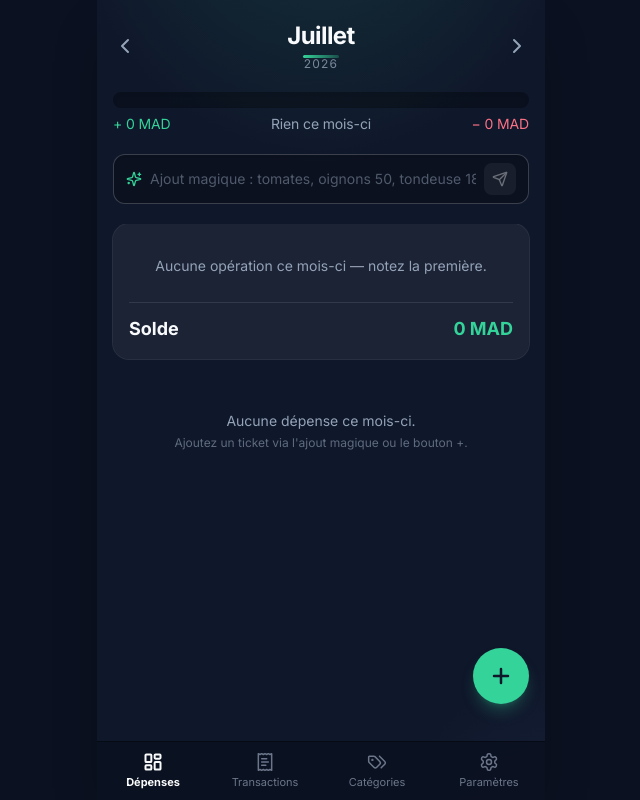
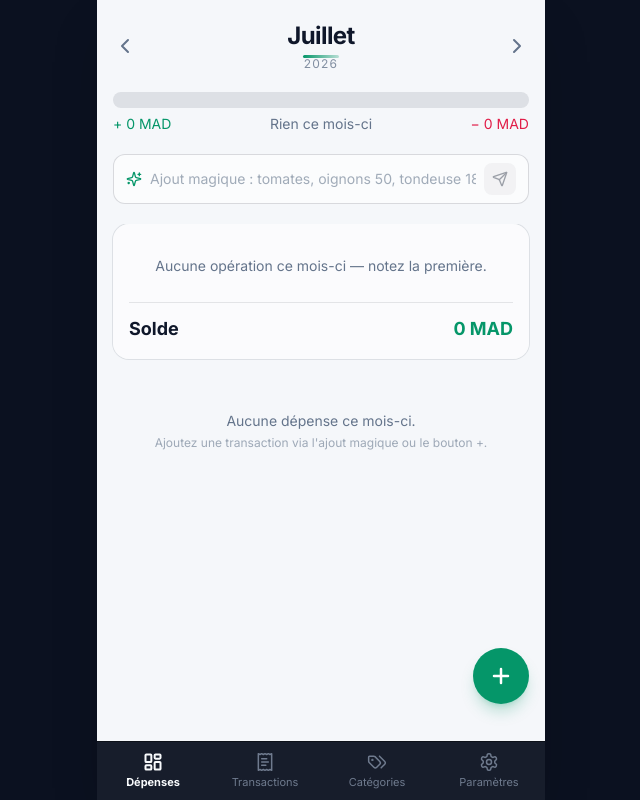
Before and after one commit to babaprincedaouda71/chalk-budget, a Next.js app: page / in a window 1280 px wide. Shown: the whole page, without its empty margins (319-959 px from the left). Built offline with nearby package versions, Linux system fonts and the light colour scheme.

Commit message:
harmonisation du code couleur

```diff
--- a/app/globals.css
+++ b/app/globals.css
@@ -51,8 +51,8 @@ body {
   transform: translateX(-50%);
   background: linear-gradient(
     90deg,
-    theme("colors.chalkGreen"),
-    rgba(52, 211, 153, 0.25)
+    theme("colors.greenDeep"),
+    rgba(5, 150, 105, 0.25)
   );
 }
 
--- a/app/page.tsx
+++ b/app/page.tsx
@@ -29,7 +29,7 @@ export default function DashboardPage() {
     .filter((e) => e.total > 0);
 
   return (
-    <div className="board-bg flex min-h-0 flex-1 flex-col pt-5 text-chalk">
+    <div className="paper-bg flex min-h-0 flex-1 flex-col pt-5 text-ink">
       {/* Partie fixe : mois, ratio, ajout magique */}
       <div className="space-y-5">
         <MonthSelector />
@@ -42,18 +42,18 @@ export default function DashboardPage() {
       {/* Totaux par catégorie (carte) */}
       <section
         aria-label="Totaux par catégorie"
-        className="mx-4 rounded-2xl bg-white/5 p-4 ring-1 ring-white/10"
+        className="mx-4 rounded-2xl bg-white/60 p-4 ring-1 ring-ink/10"
       >
         {!ready ? (
-          <p className="text-center text-sm text-chalkDim">Chargement…</p>
+          <p className="text-center text-sm text-inkSoft">Chargement…</p>
         ) : (
           <ul className="space-y-2.5 text-[15px] font-medium">
             {incomeByCategory.map(({ category, total }) => (
               <li key={category.id} className="flex items-baseline gap-3">
-                <CategoryIcon name={category.icon} className="h-5 w-5 shrink-0 translate-y-0.5 text-chalkGreen/80" />
-                <span className="chalk-green min-w-0 flex-shrink truncate">{category.name}</span>
+                <CategoryIcon name={category.icon} className="h-5 w-5 shrink-0 translate-y-0.5 text-greenDeep" />
+                <span className="min-w-0 flex-shrink truncate text-greenDeep">{category.name}</span>
                 <span className="mx-1 min-w-3 flex-1" />
-                <span className="chalk-green shrink-0 whitespace-nowrap">
+                <span className="shrink-0 whitespace-nowrap text-greenDeep">
                   + {formatAmount(total, currency)}
                 </span>
               </li>
@@ -61,26 +61,26 @@ export default function DashboardPage() {
 
             {expenseByCategory.map(({ category, total }) => (
               <li key={category.id} className="flex items-baseline gap-3">
-                <CategoryIcon name={category.icon} className="h-5 w-5 shrink-0 translate-y-0.5 text-brick/80" />
-                <span className="chalk-red min-w-0 flex-shrink truncate">{category.name}</span>
+                <CategoryIcon name={category.icon} className="h-5 w-5 shrink-0 translate-y-0.5 text-brickDeep" />
+                <span className="min-w-0 flex-shrink truncate text-brickDeep">{category.name}</span>
                 <span className="mx-1 min-w-3 flex-1" />
-                <span className="chalk-red shrink-0 whitespace-nowrap">
+                <span className="shrink-0 whitespace-nowrap text-brickDeep">
                   − {formatAmount(total, currency)}
                 </span>
               </li>
             ))}
 
             {incomeByCategory.length === 0 && expenseByCategory.length === 0 && (
-              <li className="py-4 text-center text-sm font-normal text-chalkDim">
+              <li className="py-4 text-center text-sm font-normal text-inkSoft">
                 Aucune opération ce mois-ci — notez la première.
               </li>
             )}
 
             {/* Ligne Solde */}
-            <li className="mt-3 flex items-baseline gap-3 border-t border-white/10 pt-3 text-lg font-bold">
-              <span className="text-chalk">Solde</span>
+            <li className="mt-3 flex items-baseline gap-3 border-t border-ink/10 pt-3 text-lg font-bold">
+              <span className="text-ink">Solde</span>
               <span className="mx-1 flex-1" />
-              <span className={cn(totals.balance >= 0 ? "chalk-green" : "chalk-red")}>
+              <span className={cn(totals.balance >= 0 ? "text-greenDeep" : "text-brickDeep")}>
                 {totals.balance >= 0 ? "" : "− "}
                 {formatAmount(Math.abs(totals.balance), currency)}
               </span>
@@ -96,7 +96,7 @@ export default function DashboardPage() {
       <button
         onClick={() => setAddOpen(true)}
         aria-label="Ajouter une transaction"
-        className="fixed bottom-24 right-[max(1rem,calc(50%-13rem))] z-30 rounded-full bg-chalkGreen p-4 text-board shadow-lg shadow-chalkGreen/25 transition hover:scale-105 focus-visible:outline-none focus-visible:ring-2 focus-visible:ring-chalk"
+        className="fixed bottom-24 right-[max(1rem,calc(50%-13rem))] z-30 rounded-full bg-greenDeep p-4 text-white shadow-lg shadow-greenDeep/25 transition hover:scale-105 focus-visible:outline-none focus-visible:ring-2 focus-visible:ring-greenDeep/50"
       >
         <Plus className="h-6 w-6" strokeWidth={2.5} />
       </button>
--- a/components/expense-pie-chart.tsx
+++ b/components/expense-pie-chart.tsx
@@ -3,10 +3,10 @@
 import { Cell, Pie, PieChart, ResponsiveContainer, Tooltip } from "recharts";
 import { formatAmount, useBudget } from "@/lib/store";
 
-/** Palette moderne — lisible sur la surface sombre du tableau de bord. */
+/** Palette moderne — teintes soutenues, lisibles sur la surface claire. */
 const CHALK_COLORS = [
-  "#34D399", "#FB7185", "#FBBF24", "#38BDF8", "#A78BFA",
-  "#FB923C", "#2DD4BF", "#F472B6", "#A3E635", "#818CF8"
+  "#059669", "#E11D48", "#D97706", "#0284C7", "#7C3AED",
+  "#EA580C", "#0D9488", "#DB2777", "#65A30D", "#4F46E5"
 ];
 
 export function ExpensePieChart() {
@@ -15,9 +15,9 @@ export function ExpensePieChart() {
   if (expenseByCategory.length === 0) {
     return (
       <div className="px-4 py-8 text-center">
-        <p className="text-sm text-chalkDim">Aucune dépense ce mois-ci.</p>
-        <p className="mt-1 text-xs text-chalkDim/60">
-          Ajoutez un ticket via l&apos;ajout magique ou le bouton +.
+        <p className="text-sm text-inkSoft">Aucune dépense ce mois-ci.</p>
+        <p className="mt-1 text-xs text-inkSoft/60">
+          Ajoutez une transaction via l&apos;ajout magique ou le bouton +.
         </p>
       </div>
     );
@@ -33,9 +33,9 @@ export function ExpensePieChart() {
   return (
     <section
       aria-label="Répartition des dépenses"
-      className="mx-4 rounded-2xl bg-white/5 p-4 ring-1 ring-white/10"
+      className="mx-4 rounded-2xl bg-white/60 p-4 ring-1 ring-ink/10"
     >
-      <h2 className="mb-1 text-sm font-bold uppercase tracking-wider text-chalkDim">
+      <h2 className="mb-1 text-sm font-bold uppercase tracking-wider text-inkSoft">
         Répartition
       </h2>
 
@@ -59,8 +59,9 @@ export function ExpensePieChart() {
                   <text
                     x={x}
                     y={y}
-                    fill="#F8FAFC"
+                    fill="#FFFFFF"
                     fontSize={12}
+                    fontWeight={600}
                     textAnchor="middle"
                     dominantBaseline="central"
                   >
@@ -76,10 +77,10 @@ export function ExpensePieChart() {
             <Tooltip
               formatter={(v: number) => formatAmount(v, currency)}
               contentStyle={{
-                background: "#0B1120",
-                border: "1px solid rgba(248,250,252,0.12)",
+                background: "#FFFFFF",
+                border: "1px solid rgba(15,23,42,0.12)",
                 borderRadius: 10,
-                color: "#F8FAFC",
+                color: "#0F172A",
                 fontSize: 12
               }}
             />
@@ -96,8 +97,8 @@ export function ExpensePieChart() {
               style={{ background: d.fill }}
               aria-hidden
             />
-            <span className="truncate text-chalkDim">{d.name}</span>
-            <span className="ml-auto text-chalk">{d.pct.toFixed(1)}%</span>
+            <span className="truncate text-inkSoft">{d.name}</span>
+            <span className="ml-auto text-ink">{d.pct.toFixed(1)}%</span>
           </li>
         ))}
       </ul>
--- a/components/month-selector.tsx
+++ b/components/month-selector.tsx
@@ -18,16 +18,16 @@ export function MonthSelector() {
       <button
         onClick={() => shift(-1)}
         aria-label="Mois précédent"
-        className="rounded-full p-2 text-chalkDim transition hover:bg-chalk/10 hover:text-chalk focus-visible:outline-none focus-visible:ring-2 focus-visible:ring-chalk/50"
+        className="rounded-full p-2 text-inkSoft transition hover:bg-ink/10 hover:text-ink focus-visible:outline-none focus-visible:ring-2 focus-visible:ring-ink/30"
       >
         <ChevronLeft className="h-6 w-6" />
       </button>
 
       <div className="text-center">
-        <h1 className="chalk-underline text-2xl font-bold tracking-tight text-chalk">
+        <h1 className="chalk-underline text-2xl font-bold tracking-tight text-ink">
           {MONTH_NAMES[month.month]}
         </h1>
-        <p className="mt-1 text-xs tracking-widest text-chalkDim/80">
+        <p className="mt-1 text-xs tracking-widest text-inkSoft/80">
           {month.year}
           {!isCurrent && " · autre mois"}
         </p>
@@ -36,7 +36,7 @@ export function MonthSelector() {
       <button
         onClick={() => shift(1)}
         aria-label="Mois suivant"
-        className="rounded-full p-2 text-chalkDim transition hover:bg-chalk/10 hover:text-chalk focus-visible:outline-none focus-visible:ring-2 focus-visible:ring-chalk/50"
+        className="rounded-full p-2 text-inkSoft transition hover:bg-ink/10 hover:text-ink focus-visible:outline-none focus-visible:ring-2 focus-visible:ring-ink/30"
       >
         <ChevronRight className="h-6 w-6" />
       </button>
--- a/components/ratio-bar.tsx
+++ b/components/ratio-bar.tsx
@@ -26,41 +26,41 @@ export function RatioBar() {
           income,
           currency
         )} de revenus`}
-        className="relative h-4 overflow-hidden rounded-full bg-black/30 shadow-inner"
+        className="relative h-4 overflow-hidden rounded-full bg-ink/10"
       >
         {!empty && greenPct > 0 && (
           <div
-            className="absolute inset-y-0 left-0 bg-gradient-to-b from-chalkGreen to-[#10B981] transition-all duration-500"
+            className="absolute inset-y-0 left-0 bg-gradient-to-b from-greenDeep to-[#10B981] transition-all duration-500"
             style={{ width: `${greenPct}%` }}
           />
         )}
         {!empty && spentPct > 0 && (
           <div
-            className="absolute inset-y-0 right-0 bg-gradient-to-b from-brick to-brickDeep transition-all duration-500"
+            className="absolute inset-y-0 right-0 bg-gradient-to-b from-brickDeep to-[#BE123C] transition-all duration-500"
             style={{ width: `${spentPct}%` }}
           />
         )}
-        {/* jointure façon trait de craie */}
+        {/* jointure entre part restante et part dépensée */}
         {!empty && greenPct > 0 && spentPct > 0 && (
           <div
-            className="absolute inset-y-0 w-[2px] bg-chalk/70 blur-[0.5px] transition-all duration-500"
+            className="absolute inset-y-0 w-[2px] bg-white/80 transition-all duration-500"
             style={{ left: `${greenPct}%` }}
           />
         )}
       </div>
 
       <div className="mt-1.5 flex items-baseline justify-between text-sm">
-        <span className="chalk-text chalk-green">
+        <span className="text-greenDeep">
           + {formatAmount(income, currency)}
         </span>
-        <span className="chalk-text text-chalkDim">
+        <span className="text-inkSoft">
           {empty
             ? "Rien ce mois-ci"
             : overspent
               ? "Budget dépassé !"
               : `Reste ${formatAmount(income - expense, currency)}`}
         </span>
-        <span className="chalk-text chalk-red">
+        <span className="text-brickDeep">
           − {formatAmount(expense, currency)}
         </span>
       </div>
--- a/components/smart-input.tsx
+++ b/components/smart-input.tsx
@@ -63,44 +63,44 @@ export function SmartInput() {
 
   return (
     <div className="px-4">
-      <div className="flex items-center gap-2 rounded-xl border border-chalk/20 bg-black/25 px-3 py-2 shadow-inner focus-within:border-chalk/50">
-        <Sparkles className="h-4 w-4 shrink-0 text-chalkGreen" aria-hidden />
+      <div className="flex items-center gap-2 rounded-xl border border-ink/15 bg-white/60 px-3 py-2 focus-within:border-ink/40">
+        <Sparkles className="h-4 w-4 shrink-0 text-greenDeep" aria-hidden />
         <input
           value={text}
           onChange={(e) => setText(e.target.value)}
           onKeyDown={(e) => e.key === "Enter" && submit()}
           placeholder="Ajout magique : tomates, oignons 50, tondeuse 182…"
           aria-label="Saisie rapide en langage naturel"
-          className="w-full bg-transparent text-sm text-chalk placeholder:text-chalkDim/50 focus:outline-none"
+          className="w-full bg-transparent text-sm text-ink placeholder:text-inkSoft/60 focus:outline-none"
         />
         <button
           onClick={submit}
           disabled={!text.trim()}
           aria-label="Envoyer"
-          className="rounded-lg bg-chalk/15 p-2 text-chalk transition hover:bg-chalk/25 disabled:opacity-40 focus-visible:outline-none focus-visible:ring-2 focus-visible:ring-chalk/50"
+          className="rounded-lg bg-ink/10 p-2 text-ink transition hover:bg-ink/20 disabled:opacity-40 focus-visible:outline-none focus-visible:ring-2 focus-visible:ring-ink/30"
         >
           <Send className="h-4 w-4" />
         </button>
       </div>
 
       {feedback && (
-        <div className="mt-2 rounded-lg border border-chalk/15 bg-black/20 p-2 text-xs">
+        <div className="mt-2 rounded-lg border border-ink/10 bg-white/50 p-2 text-xs">
           {feedback.error ? (
-            <p className="chalk-red">{feedback.error}</p>
+            <p className="text-brickDeep">{feedback.error}</p>
           ) : (
             <>
-              <p className="mb-1 text-chalkDim">
+              <p className="mb-1 text-inkSoft">
                 {feedback.items.length} transaction{feedback.items.length > 1 ? "s" : ""} ajoutée
                 {feedback.items.length > 1 ? "s" : ""} :
               </p>
               <ul className="space-y-1">
                 {feedback.items.map((i, idx) => (
-                  <li key={idx} className="flex items-center gap-2 text-chalk">
-                    <CategoryIcon name={catIcon(i.categoryId)} className="h-3.5 w-3.5 text-chalkDim" />
+                  <li key={idx} className="flex items-center gap-2 text-ink">
+                    <CategoryIcon name={catIcon(i.categoryId)} className="h-3.5 w-3.5 text-inkSoft" />
                     <span className="flex-1 truncate">
                       {i.note} → {catName(i.categoryId)}
                     </span>
-                    <span className={i.type === "income" ? "chalk-green" : "chalk-red"}>
+                    <span className={i.type === "income" ? "text-greenDeep" : "text-brickDeep"}>
                       {i.type === "income" ? "+" : "−"}
                       {i.amount} {currency}
                     </span>
@@ -108,7 +108,7 @@ export function SmartInput() {
                 ))}
               </ul>
               {feedback.leftover && (
-                <p className="mt-1 text-chalkDim/70">
+                <p className="mt-1 text-inkSoft/70">
                   Ignoré (sans prix) : « {feedback.leftover} »
                 </p>
               )}
```
Also changed, not shown: public/icon.svg.
